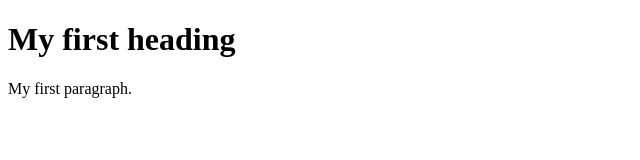
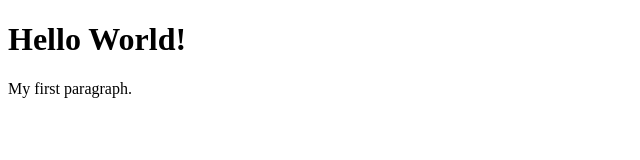
Before and after one commit to y-shumitska/r_d_automation_course, a plain HTML site: page homework_1/index.html in a window 1280 px wide. Shown: the whole page, without its empty margins (0-640 px from the left). Drawn offline with Linux system fonts and the light colour scheme.

Commit message:
Changed the heading

```diff
--- a/homework_1/index.html
+++ b/homework_1/index.html
@@ -4,7 +4,7 @@
   <title>My first title</title>
  </head>
 <body>
- <h1>My first heading</h1>
+ <h1>Hello World!</h1>
  <p>My first paragraph.</p>
 </body>
 </html>
```
